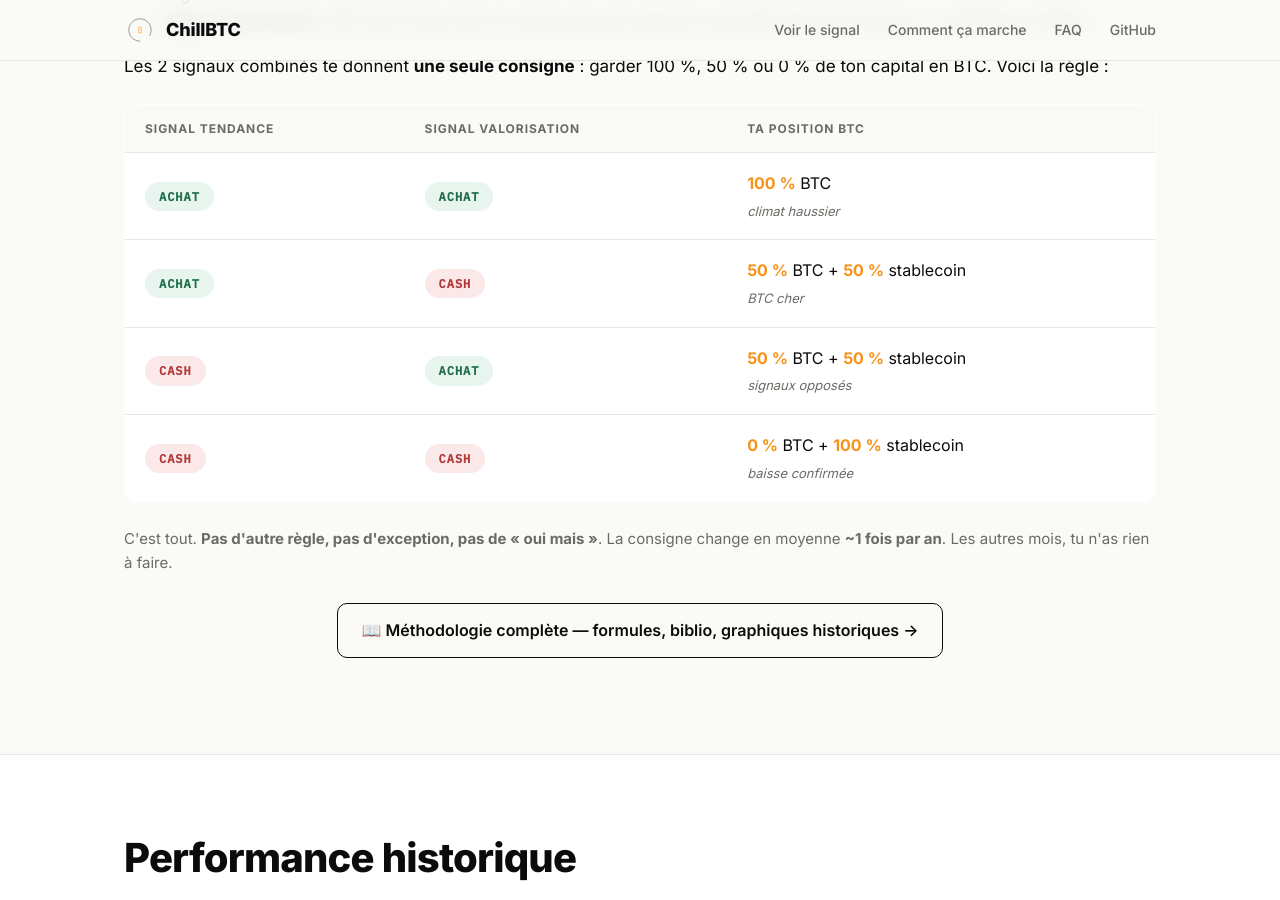
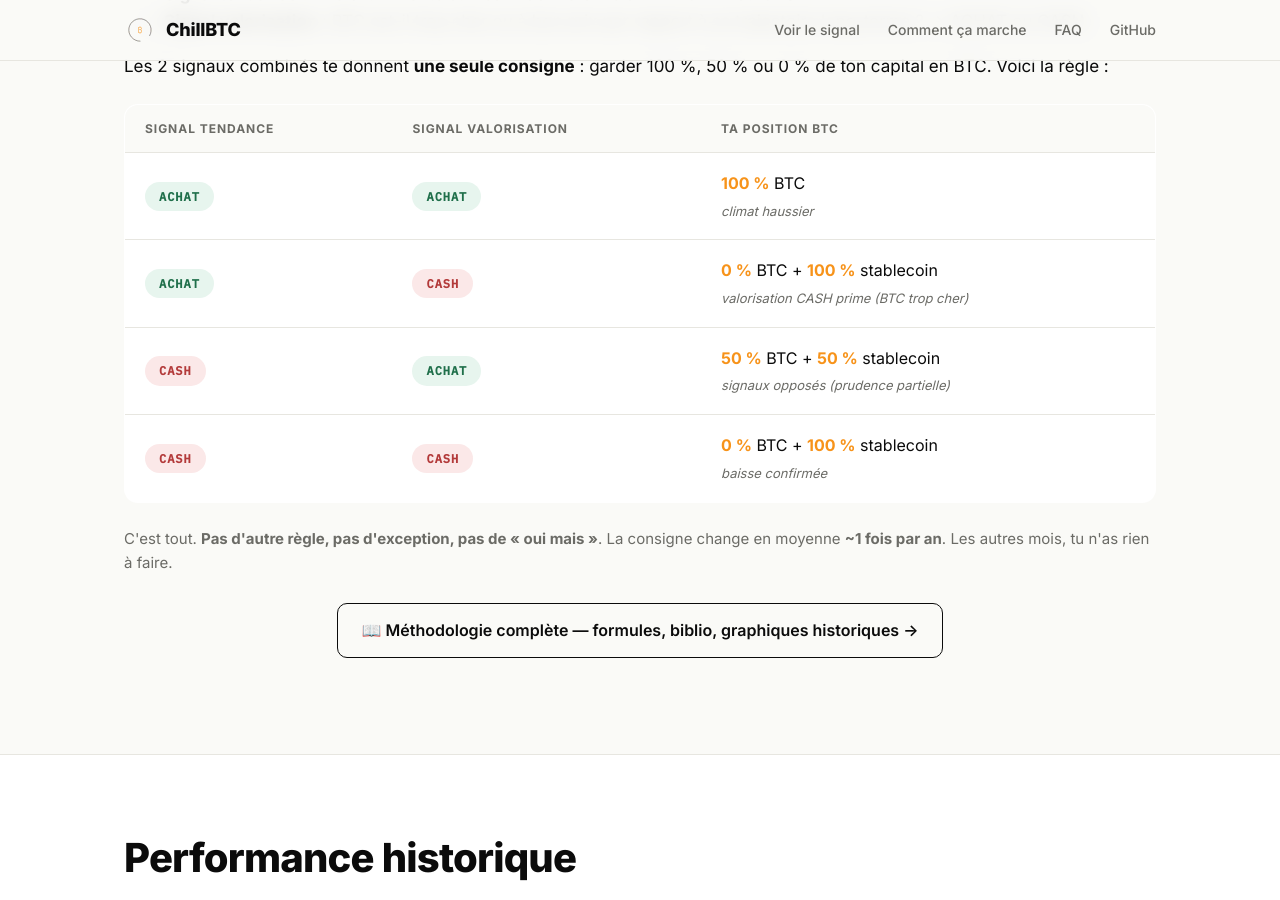
Before and after one commit to investchill/chillbtc, a Jekyll site: the page docs/index.html, which Jekyll copies as it is, in a window 1280 px wide and 900 px high, scrolled down 1368 px. Built offline with Jekyll 4.4.1, drawn with Linux system fonts in a browser that asks for light colours.

Commit message:
fix(doc): align cascade rule landing + README + figure annotations with code (strict_r1_def)
The live cascade convention (cascade.py strict_r1_def, pinned by
monthly_signal.CONVENTION) puts Tendance ACHAT + Valorisation CASH to
**0 % BTC** — the valorisation CASH primes over an up-trending momentum.
docs/methodologie.md §4 documents this correctly ("valorisation CASH
prime, 0 %"), and the historical data in historique-mensuel.md agrees
(e.g. 2017-12 = 🔴 0 % after a valorisation-CASH flip on the Nov 2017
close, as flagged by an investor reading the page).

Three places contradicted the code by stating 50 % for this cell:

1. docs/index.html — rule-table row 2 showed "50 % BTC + 50 %
   stablecoin (BTC cher)". Now: "0 % BTC + 100 % stablecoin
   (valorisation CASH prime, BTC trop cher)". Row 3 (CASH + ACHAT)
   subtitle refined from "signaux opposés" to "signaux opposés
   (prudence partielle)" — the 50 % case is now the only intermediate
   one, worth naming explicitly.
2. README.md — the plain-text rule block in §"Comment ça marche en 1
   minute" repeated the same error. Synced to the same wording as the
   landing.
3. engine/src/chillbtc/methodology_figures.py — the annotations pinned
   on the cascade_position_history figure said "Top 2017 : valorisation
   CASH → 50 %" and "Top 2021 : valorisation CASH → 50 %", which
   contradicted the bar chart rendered directly below (which uses the
   correct cascade code and shows 0 %). Annotations updated to "→ 0 %".

PNG regenerated (run via `uv run python -m chillbtc.methodology_figures`):
- docs/assets/methodology/cascade_position_history.png (annotations fix)
- docs/assets/methodology/signaux_history.png (regen side-effect, same
  logic)
- docs/assets/methodology/powerlaw_band.png (regen side-effect, same
  logic)

No code behaviour changed — cascade.py strict_r1_def remains the live
convention. This is strictly a documentation-truth fix.

Tests green (33 passed).

Co-Authored-By: Claude Opus 4.7 (1M context) <noreply@anthropic.com>

```diff
--- a/docs/index.html
+++ b/docs/index.html
@@ -123,8 +123,8 @@
             <td><span class="badge badge-achat">ACHAT</span></td>
             <td><span class="badge badge-cash">CASH</span></td>
             <td>
-              <div class="pos"><strong>50 %</strong> BTC + <strong>50 %</strong> stablecoin</div>
-              <div class="ctx">BTC cher</div>
+              <div class="pos"><strong>0 %</strong> BTC + <strong>100 %</strong> stablecoin</div>
+              <div class="ctx">valorisation CASH prime (BTC trop cher)</div>
             </td>
           </tr>
           <tr>
@@ -132,7 +132,7 @@
             <td><span class="badge badge-achat">ACHAT</span></td>
             <td>
               <div class="pos"><strong>50 %</strong> BTC + <strong>50 %</strong> stablecoin</div>
-              <div class="ctx">signaux opposés</div>
+              <div class="ctx">signaux opposés (prudence partielle)</div>
             </td>
           </tr>
           <tr>
```
Also changed, not shown: README.md, docs/assets/methodology/cascade_position_history.png, 1 other file.
